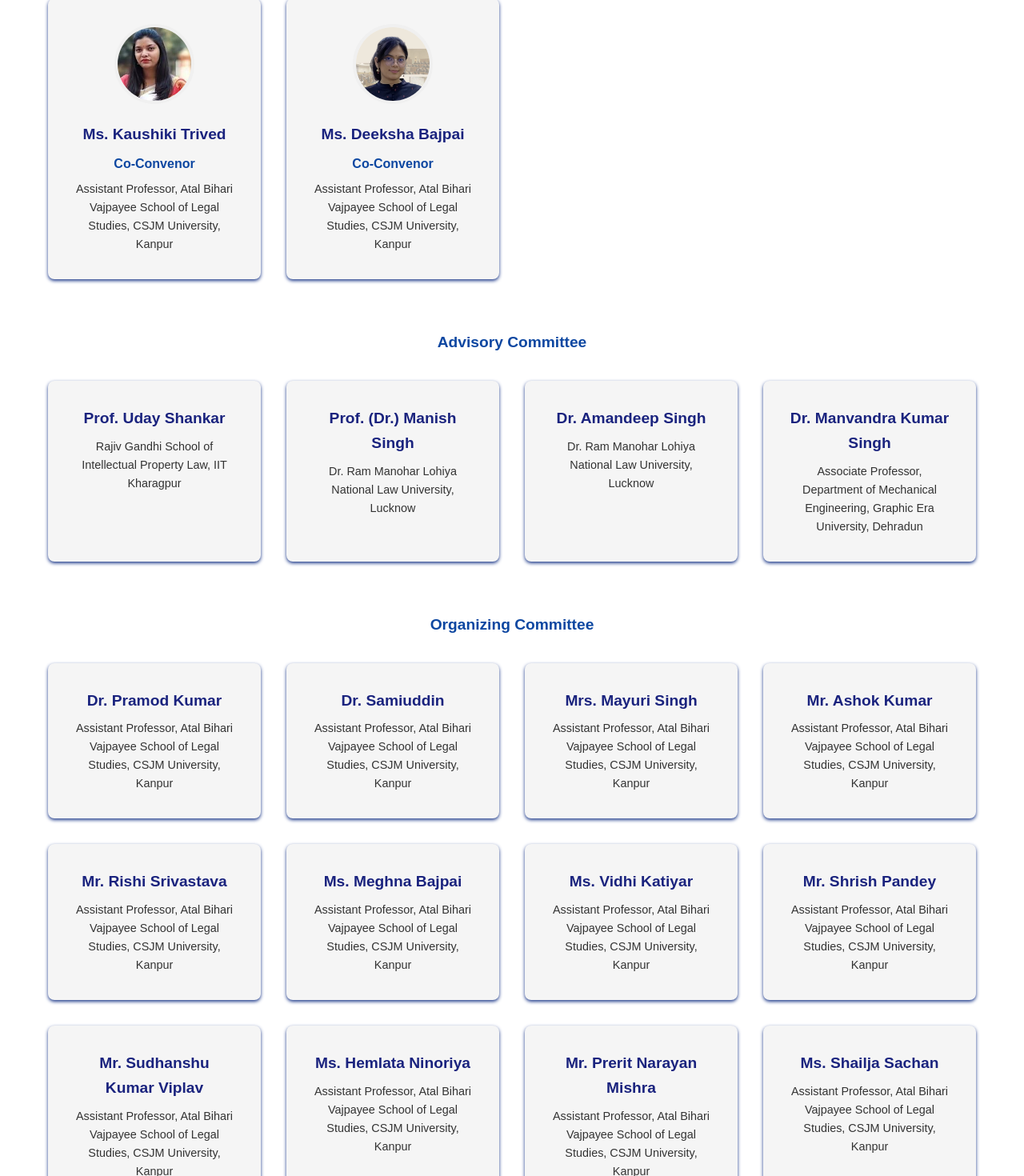
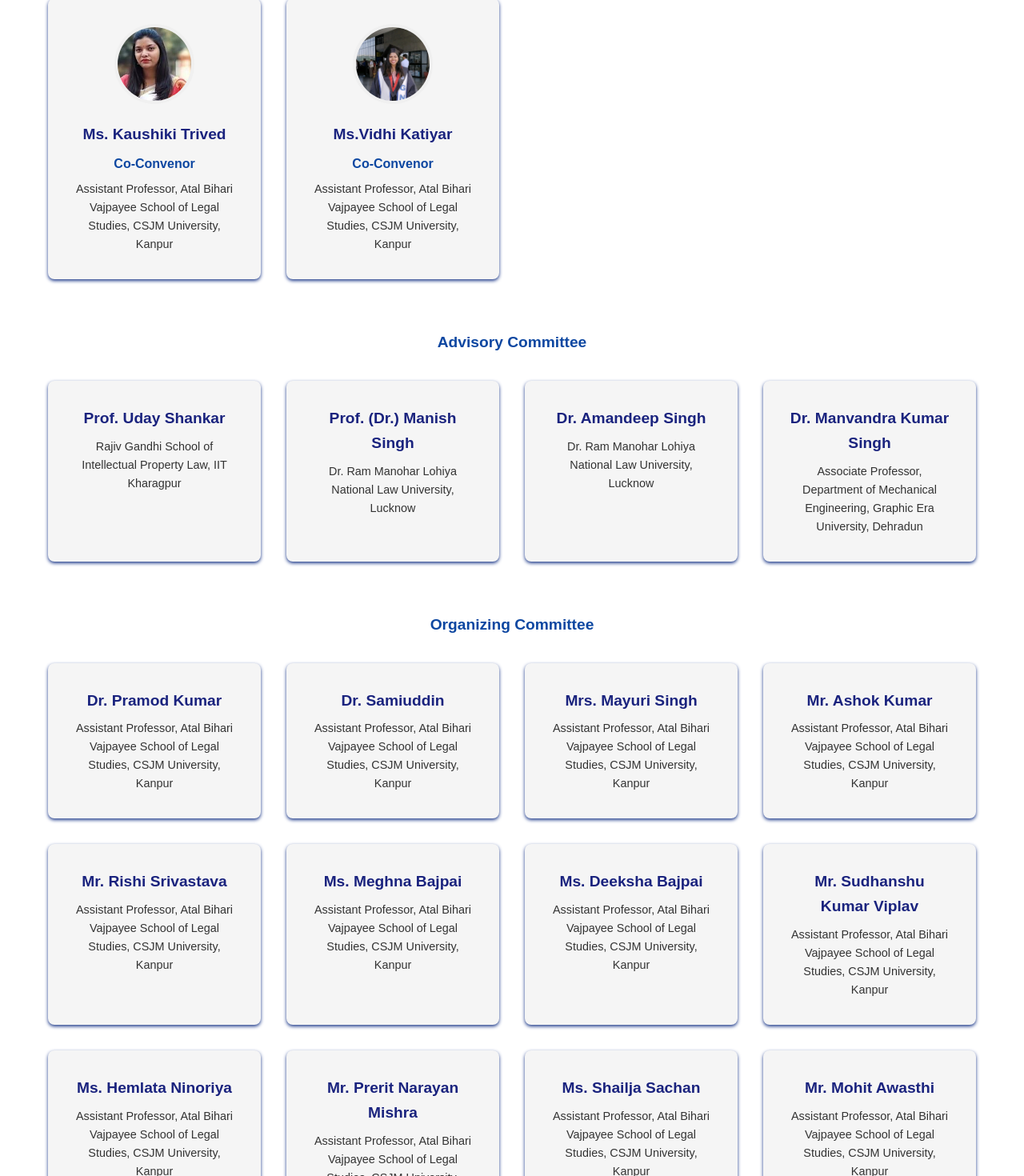
Before and after one commit to csjmuconference/csjmu-conference, a React (Create React App) app: page / in a window 1280 px wide. Shown: the part 3582-5052 px from the top of the page at 80% size. Built offline with nearby package versions, Linux system fonts and the light colour scheme.

Commit message:
committee updation

```diff
--- a/src/components/Committee/Committee.js
+++ b/src/components/Committee/Committee.js
@@ -12,6 +12,7 @@ import c9 from '../../logo/c9.jpeg';
 import c10 from '../../logo/c10.jpeg';
 import c11 from '../../logo/c11.jpeg';
 import c12 from '../../logo/c12.jpg';
+import c14 from '../../logo/c14.jpeg';
 const Committee = () => {
   const committees = {
     organizing: [
@@ -79,10 +80,10 @@ const Committee = () => {
         isKeynote: true
       },
       {
-        name: "Ms. Deeksha Bajpai",
+        name: "Ms.Vidhi Katiyar",
         role: "Co-Convenor",
         title: "Assistant Professor, Atal Bihari Vajpayee School of Legal Studies, CSJM University, Kanpur",
-        imageUrl: c11,
+        imageUrl: c14,
         isKeynote: true
       },
     ]
@@ -136,8 +137,7 @@ const Committee = () => {
       { name: "Mr. Ashok Kumar", institution: "Assistant Professor, Atal Bihari Vajpayee School of Legal Studies, CSJM University, Kanpur" },
       { name: "Mr. Rishi Srivastava", institution: "Assistant Professor, Atal Bihari Vajpayee School of Legal Studies, CSJM University, Kanpur" },
       { name: "Ms. Meghna Bajpai", institution: "Assistant Professor, Atal Bihari Vajpayee School of Legal Studies, CSJM University, Kanpur" },
-      { name: "Ms. Vidhi Katiyar", institution: "Assistant Professor, Atal Bihari Vajpayee School of Legal Studies, CSJM University, Kanpur" },
-      { name: "Mr. Shrish Pandey", institution: "Assistant Professor, Atal Bihari Vajpayee School of Legal Studies, CSJM University, Kanpur" },
+      { name: "Ms.  Deeksha Bajpai", institution: "Assistant Professor, Atal Bihari Vajpayee School of Legal Studies, CSJM University, Kanpur" },
       { name: "Mr. Sudhanshu Kumar Viplav", institution: "Assistant Professor, Atal Bihari Vajpayee School of Legal Studies, CSJM University, Kanpur" },
       { name: "Ms. Hemlata Ninoriya", institution: "Assistant Professor, Atal Bihari Vajpayee School of Legal Studies, CSJM University, Kanpur" },
       { name: "Mr. Prerit Narayan Mishra", institution: "Assistant Professor, Atal Bihari Vajpayee School of Legal Studies, CSJM University, Kanpur" },
--- a/src/components/Contact/Contact.js
+++ b/src/components/Contact/Contact.js
@@ -24,8 +24,9 @@ const Contact = () => {
                 <i className="fas fa-phone"></i>
                 <div>
                   <h4>Phone</h4>
-                  <p>+91-9839686849</p>
-                  <p>+91-7905295155</p>
+                   <p>Piyush: +91-7905295155</p>
+                  <p>Khushi: +91-9839686849</p>
+
                 </div>
               </div>
 
--- a/src/components/Hero/Hero.css
+++ b/src/components/Hero/Hero.css
@@ -114,6 +114,15 @@
 }
 
 @media (max-width: 768px) {
+  .hero {
+    /* Mobile ke liye alag photo yahan dalein */
+    background: linear-gradient(rgba(7, 24, 60, 0.75), rgba(7, 24, 60, 0.75)),
+                url('../../logo/bgImage5.jpeg') !important;
+
+    background-size: cover !important;
+    background-position: center !important;
+    min-height: 55vh; /* Mobile photo ke hisab se height adjust karein */
+  }
 
   .logo {
     height: 5rem;
```
Also changed, not shown: src/logo/bgImage5.jpeg (added), src/logo/c14.jpeg (added).
